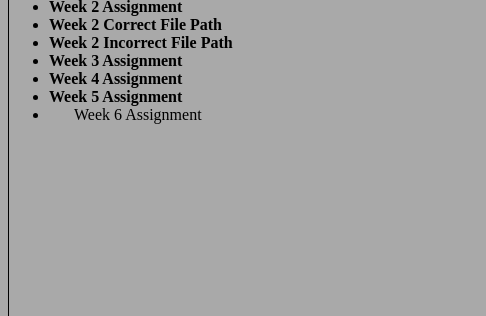
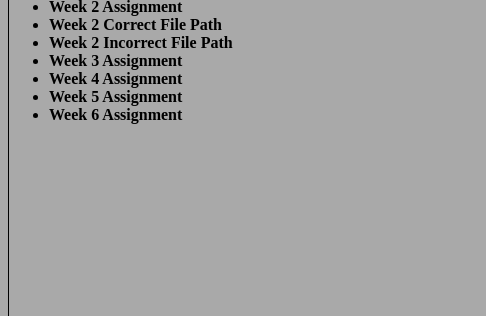
Before and after one commit to Rblye22/SE111-Projects, a plain HTML site: page index.html in a window 1280 px wide. Shown: the part 120-436 px from the top of the page, 0-486 px from the left. Drawn offline with Linux system fonts and the light colour scheme.

Commit message:
tweaked main index page to load properly

```diff
--- a/index.html
+++ b/index.html
@@ -16,7 +16,7 @@
                     <li><a href="w3_classes_ASSIGNMENT/index.html">Week 3 Assignment</a></li>
                     <li><a href="W4-Movie/index.html">Week 4 Assignment</a></li>
                     <li><a href="W5_birthday_form/w5_form_files/index.html">Week 5 Assignment</a></li>
-                    <li><a href="W6-PayCalculator/index.html"></a>Week 6 Assignment</li>
+                    <li><a href="W6-PayCalculator/index.html">Week 6 Assignment</a></li>
                 </ul>
             <p id="logo">
                  <img src="images/new-england-institute-technology.png" alt="NEIT-LOGO"
```
Also changed, not shown: W6-PayCalculator/index.html (+1 -1 lines).
